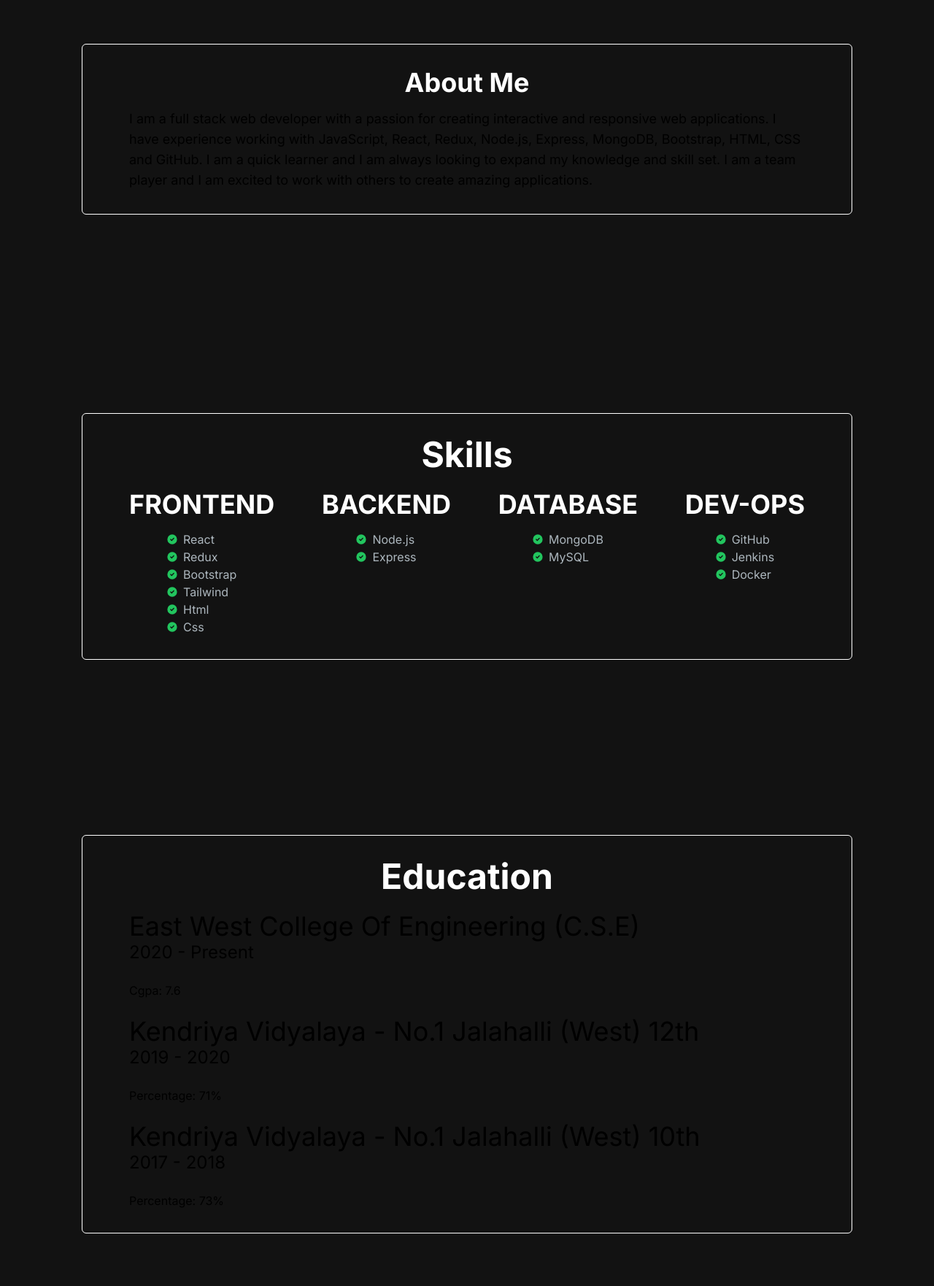
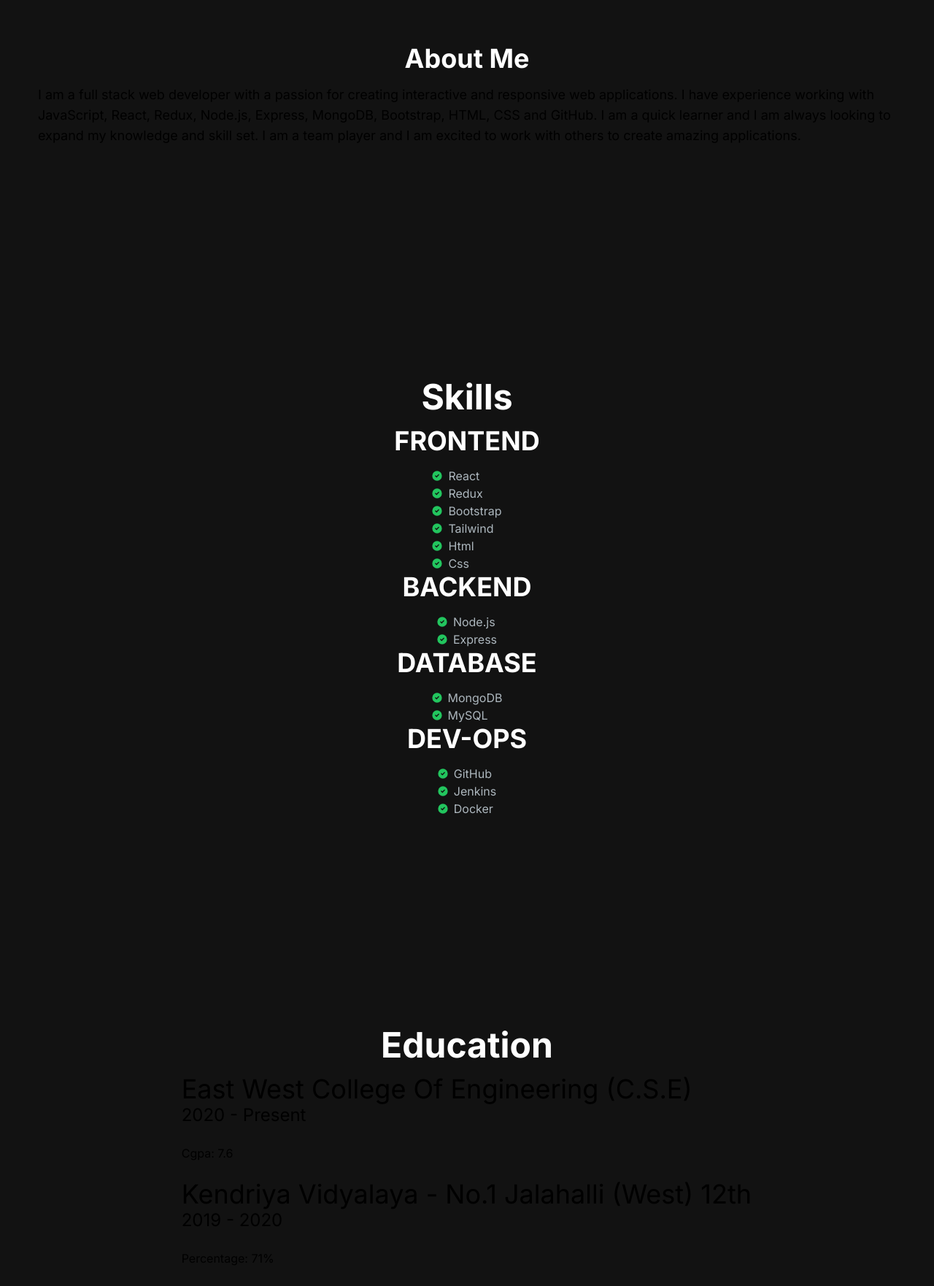
Before and after one commit to Assassin69420/Portfolio, a Next.js app: page / in a window 1280 px wide. Shown: the part 796-2558 px from the top of the page at 73% size. Built offline with nearby package versions, Linux system fonts and the light colour scheme.

Commit message:
major change

```diff
--- a/src/app/components/AboutSection.jsx
+++ b/src/app/components/AboutSection.jsx
@@ -42,8 +42,7 @@ const AboutSection = () => {
   return (
     <section id="about" className="mt-5">
       <br /><br /><br /><br /><br />
-    <div className="py-8 px-4 xl:gap-16 sm:py-16 xl:px-16 mt-12 flex flex-col items-center justify-center">
-      <div className="sm:border-white sm:border rounded-md py-8 px-16 flex flex-col items-center justify-center">
+    <div className="py-8 px-4 xl:gap-1 sm:py-16 xl:px-1 mt-12 flex flex-col items-center justify-center">
       <div className="mt-4 md:mt-0 text-left flex flex-col h-full">
       <h2 className="text-4xl font-bold text-white mb-4 items-center flex flex-row justify-center">About Me</h2>
       <p className="text-base lg:text-lg">
@@ -54,16 +53,14 @@ const AboutSection = () => {
         looking to expand my knowledge and skill set. I am a team player and
         I am excited to work with others to create amazing applications.
       </p>
-  </div>
       </div>
     </div>
     <section className="text-white" id="skills">
       <br />
       <br /><br /><br /><br /><br />
-    <div className="py-8 px-4 xl:gap-16 sm:py-16 xl:px-16">
-      <div className="sm:border-white sm:border rounded-md py-8 px-16 ">
-      <h2 className="text-5xl font-bold text-white mb-4 items-center flex sm:flex-col">Skills</h2>
-      <div className="flex sm:flex-row items-start justify-between mt-6">
+    <div className="py-8 px-4 xl:gap-1 sm:py-16 xl:px-1 mt-12 flex flex-col items-center justify-center">
+      <div className= "mt-4 md:mt-0 text-left flex flex-col h-full">
+      <h2 className="text-5xl font-bold text-white mb-4 items-center flex flex-row justify-center">Skills</h2>
   {achievementsList.map((achievement, index) => (
     <div className="flex flex-col items-center text-center" key={index}>
       <h2 className="text-white text-4xl font-bold mb-4">{achievement.value}</h2>
@@ -85,17 +82,15 @@ const AboutSection = () => {
       </ul>
     </div>
   ))}
-</div>
       </div>
     </div>
     </section>
 
-    <div className="mt-10" id="education">
+    <section className="mt-10" id="education">
       <br /><br /><br />
-    <div className="py-8 px-4 xl:gap-16 sm:py-16 xl:px-16" >
-      <div className="sm:border-white sm:border rounded-md py-8 px-16 ">
-      <h2 className="text-5xl font-bold text-white mb-4 items-center flex sm:flex-col">Education</h2>
-      <div className="flex sm:flex-col items-start justify-between mt-6">
+    <div className="py-8 px-4 xl:gap-1 sm:py-16 xl:px-1 mt-12 flex flex-col items-center justify-center" >
+      <div className="mt-4 md:mt-0 text-left flex flex-col h-full ">
+      <h2 className="text-5xl font-bold text-white mb-4 items-center flex flex-row justify-center">Education</h2>
         <h3 className="text-4xl ">East West College Of Engineering (C.S.E)</h3>
         <p className="text-2xl">2020 - Present</p>
         <br />
@@ -112,8 +107,7 @@ const AboutSection = () => {
         <h6 className="text-1xl">Percentage: 73%</h6>
       </div>
       </div>
-      </div>
-      </div>
+      </section>
     </section>
   );
 };
--- a/src/app/components/AchievementsSection.jsx
+++ b/src/app/components/AchievementsSection.jsx
@@ -1,6 +1,8 @@
 "use client";
 import React from "react";
 import dynamic from "next/dynamic";
+import TabButton from "./TabButton";
+
 
 const AnimatedNumbers = dynamic(
   () => {
--- a/tailwind.config.js
+++ b/tailwind.config.js
@@ -2,8 +2,7 @@
 const colors = require("tailwindcss/colors");
 module.exports = {
   content: [
-    "./src/pages/**/*.{js,ts,jsx,tsx,mdx}",
-    "./src/components/**/*.{js,ts,jsx,tsx,mdx}",
+    "./global.css",
     "./src/app/**/*.{js,ts,jsx,tsx,mdx}",
   ],
   theme: {
```
